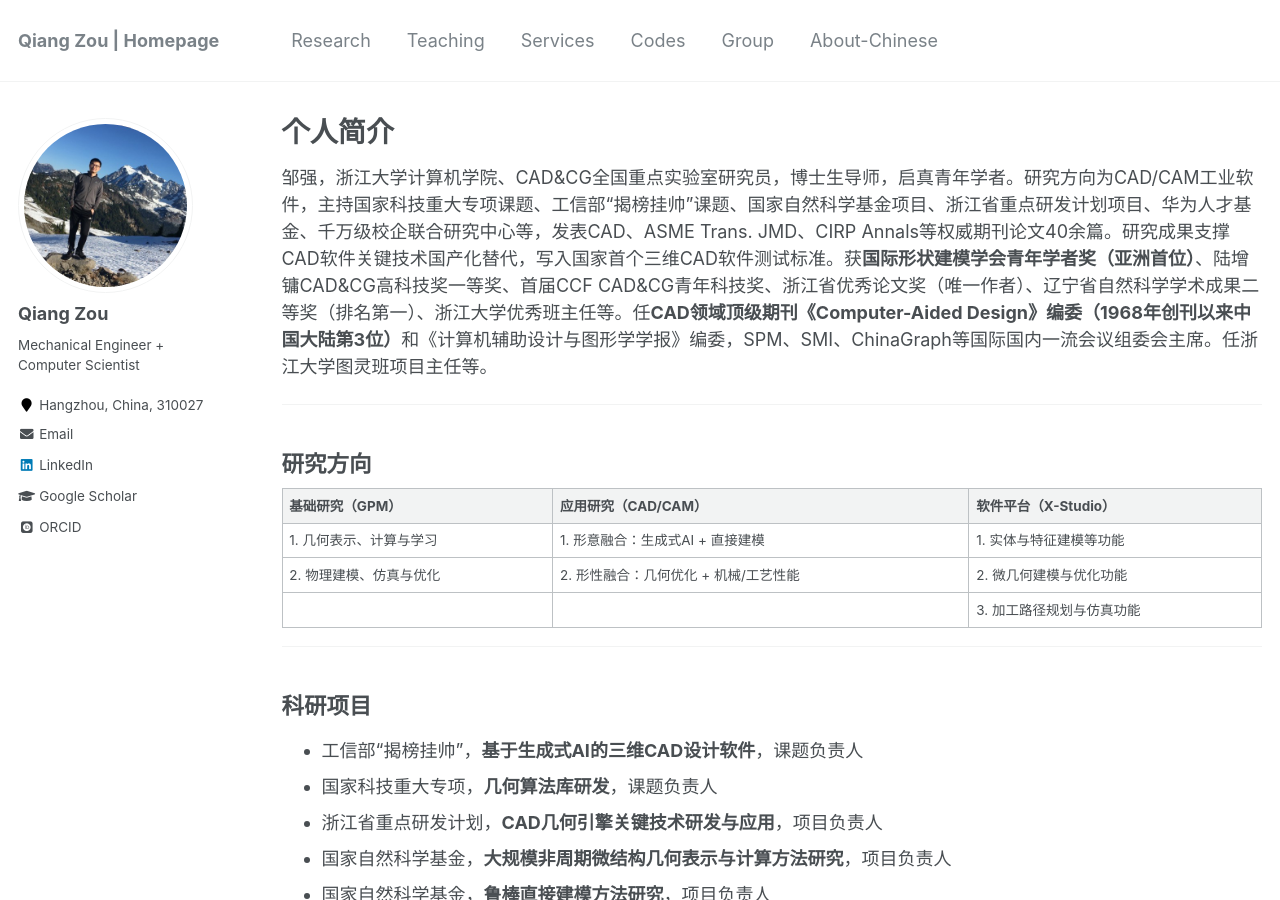
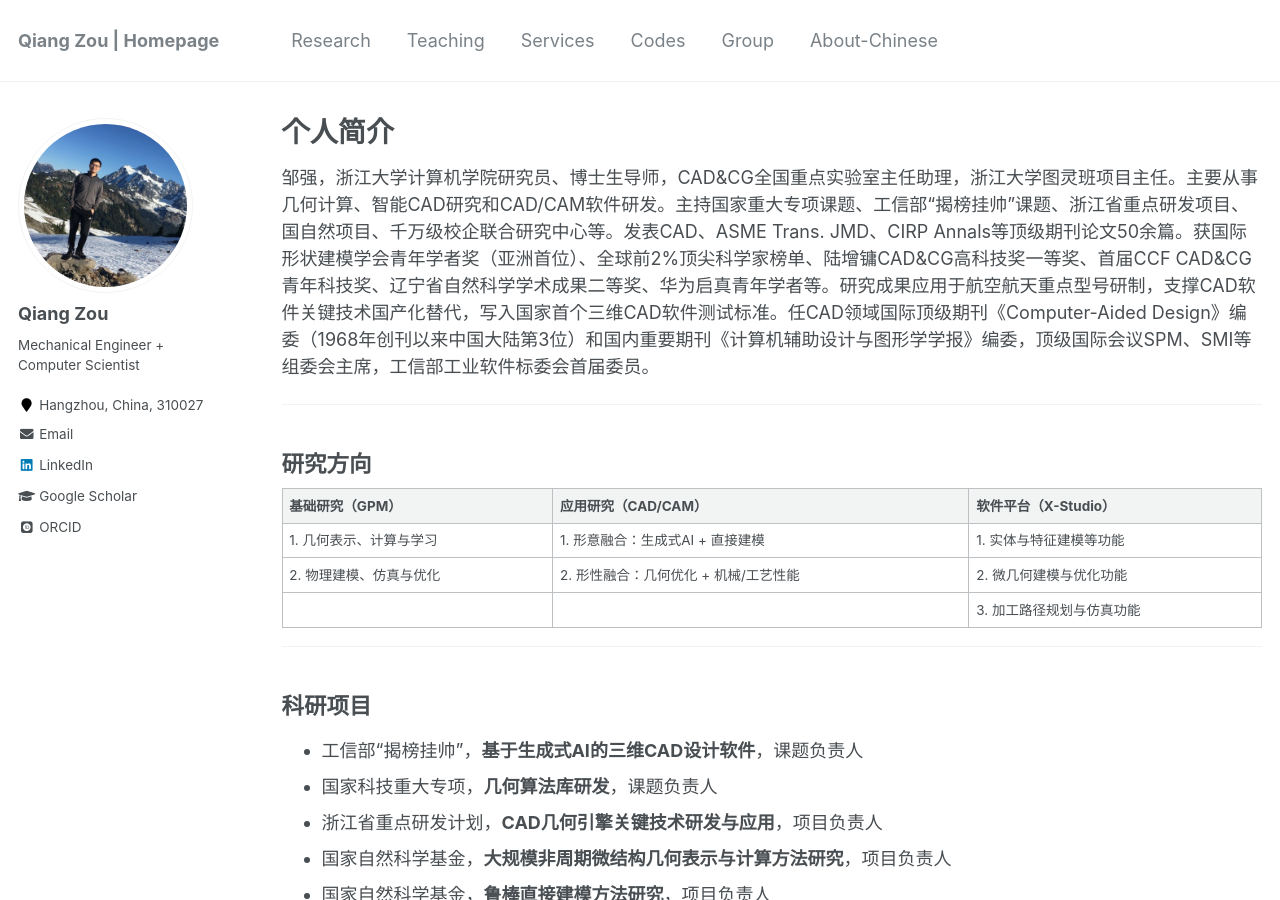
Before and after one commit to Qiang-Zou/Qiang-Zou.github.io, a Jekyll site: the page built from _pages/about-cn.md, in a window 1280 px wide and 900 px high. Built offline with Jekyll 4.4.1, drawn with Linux system fonts in a browser that asks for light colours; some web fonts are replaced.

Commit message:
Update about-cn.md

```diff
--- a/_pages/about-cn.md
+++ b/_pages/about-cn.md
@@ -5,7 +5,7 @@ permalink: /about-chinese/
 author_profile: true
 ---
 
-邹强，浙江大学计算机学院、CAD&CG全国重点实验室研究员，博士生导师，启真青年学者。研究方向为CAD/CAM工业软件，主持国家科技重大专项课题、工信部“揭榜挂帅”课题、国家自然科学基金项目、浙江省重点研发计划项目、华为人才基金、千万级校企联合研究中心等，发表CAD、ASME Trans. JMD、CIRP Annals等权威期刊论文40余篇。研究成果支撑CAD软件关键技术国产化替代，写入国家首个三维CAD软件测试标准。获**国际形状建模学会青年学者奖（亚洲首位）**、陆增镛CAD&CG高科技奖一等奖、首届CCF CAD&CG青年科技奖、浙江省优秀论文奖（唯一作者）、辽宁省自然科学学术成果二等奖（排名第一）、浙江大学优秀班主任等。任**CAD领域顶级期刊《Computer-Aided Design》编委（1968年创刊以来中国大陆第3位）**和《计算机辅助设计与图形学学报》编委，SPM、SMI、ChinaGraph等国际国内一流会议组委会主席。任浙江大学图灵班项目主任等。
+邹强，浙江大学计算机学院研究员、博士生导师，CAD&CG全国重点实验室主任助理，浙江大学图灵班项目主任。主要从事几何计算、智能CAD研究和CAD/CAM软件研发。主持国家重大专项课题、工信部“揭榜挂帅”课题、浙江省重点研发项目、国自然项目、千万级校企联合研究中心等。发表CAD、ASME Trans. JMD、CIRP Annals等顶级期刊论文50余篇。获国际形状建模学会青年学者奖（亚洲首位）、全球前2%顶尖科学家榜单、陆增镛CAD&CG高科技奖一等奖、首届CCF CAD&CG青年科技奖、辽宁省自然科学学术成果二等奖、华为启真青年学者等。研究成果应用于航空航天重点型号研制，支撑CAD软件关键技术国产化替代，写入国家首个三维CAD软件测试标准。任CAD领域国际顶级期刊《Computer-Aided Design》编委（1968年创刊以来中国大陆第3位）和国内重要期刊《计算机辅助设计与图形学学报》编委，顶级国际会议SPM、SMI等组委会主席，工信部工业软件标委会首届委员。
 
 ---
 
```
